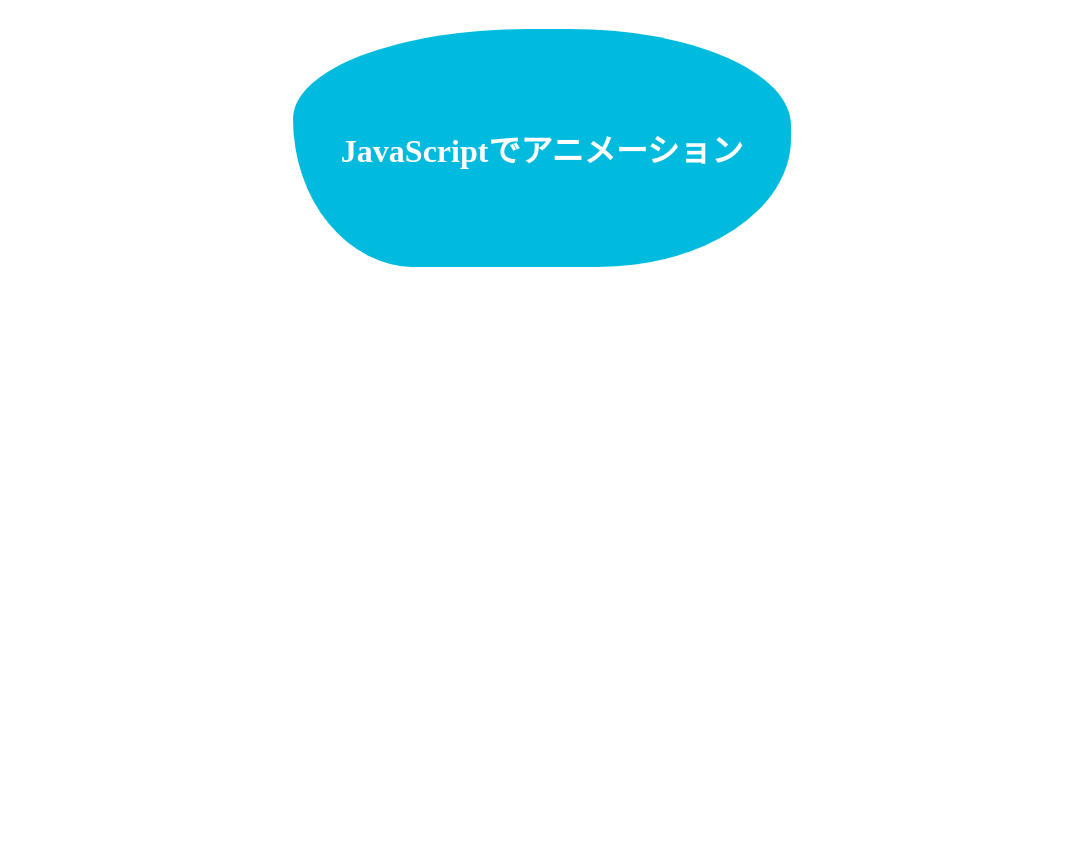
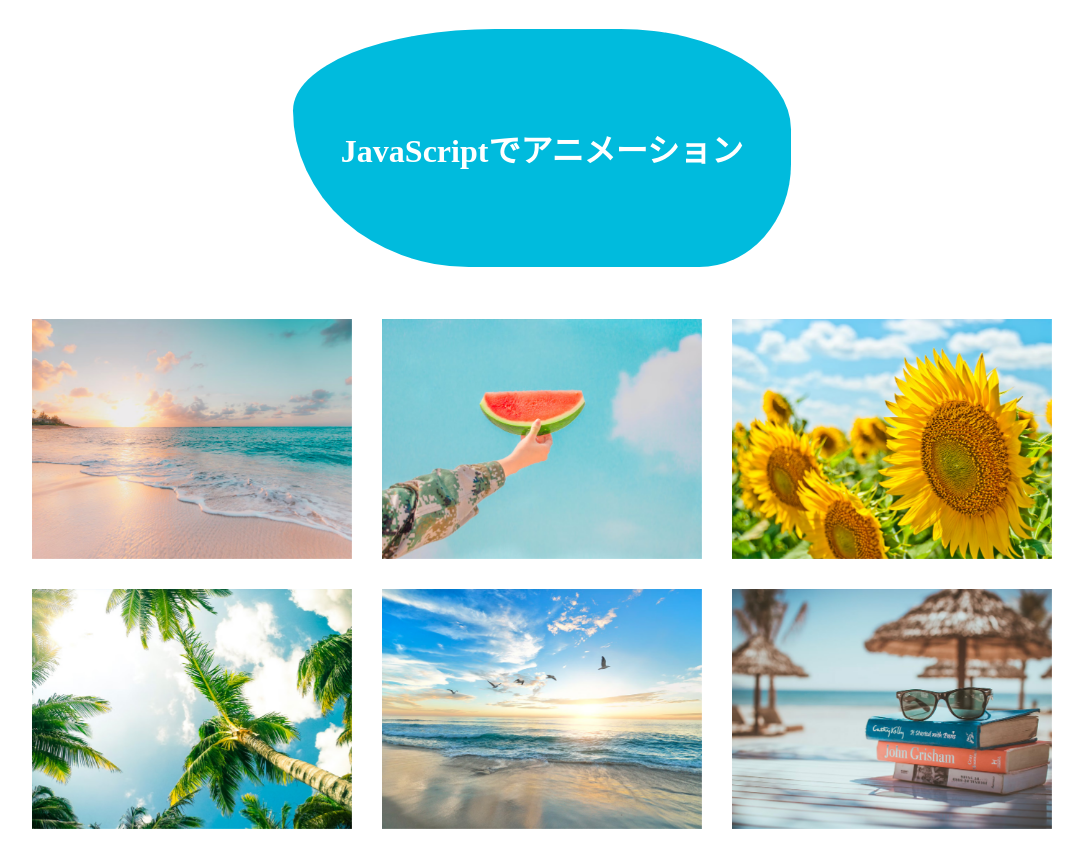
Before and after one commit to MK-1305/chapter6, a plain HTML site: page index.html in a window 1280 px wide. Shown: the whole page, without its empty margins (98-1181 px from the left). Before the commit the page ends 800 px from the top, so only its background shows below. Drawn offline with Linux system fonts and the light colour scheme.

Commit message:
色々な画像アニメーション

```diff
--- a/css/style.css
+++ b/css/style.css
@@ -10,3 +10,18 @@ h1 {
     padding: 6rem 3rem;
     border-radius: 50%;
 }
+.grid {
+    display: grid;
+    gap: 30px;
+    grid-template-columns: repeat(auto-fit, minmax(300px, 1fr));
+    max-width: 1020px;
+    margin: auto;
+    padding: 30px;
+}
+.img-item {
+    opacity: 0;
+    filter: blur(20px);
+    width: 100%;
+    aspect-ratio: 4 / 3;
+    object-fit: cover;
+}
--- a/index.html
+++ b/index.html
@@ -9,5 +9,13 @@
 </head>
 <body>
     <h1 id="heading">JavaScriptでアニメーション</h1>
+    <div class="grid">
+        <img class="img-item" src="images/summer1.jpg" alt="">
+        <img class="img-item" src="images/summer2.jpg" alt="">
+        <img class="img-item" src="images/summer3.jpg" alt="">
+        <img class="img-item" src="images/summer4.jpg" alt="">
+        <img class="img-item" src="images/summer5.jpg" alt="">
+        <img class="img-item" src="images/summer6.jpg" alt="">
+    </div>
 </body>
 </html>
--- a/js/script.js
+++ b/js/script.js
@@ -1,6 +1,6 @@
 const heading = document.querySelector('#heading');
 
-const keyframes = {
+const titleKeyframes = {
   // opacity: [0, 1],
   // 上に動かす指定
   // translate: ['0 50px', 0],
@@ -17,11 +17,33 @@ const keyframes = {
     '50% 50% 50% 20%/40% 40% 60% 60%',
   ],
 };
-const options = {
+const titleOptions = {
   duration: 8000,
-  easing: 'ease',
+  // easing: 'ease',
   direction: 'alternate',
   iterations: Infinity,
 };
 // 何を.animate(どのように,どれくらい)
-heading.animate(keyframes, options);
+heading.animate(titleKeyframes, titleOptions);
+
+const items = document.querySelectorAll('.img-item');
+// console.log(items);
+
+for (let i = 0; i < items.length; i++ ) {
+
+  const imageKeyframes = {
+    opacity: [0, 1],
+    filter: ['blur(20px)', 'blur(0)'],
+    rotate: ['5deg', 0],
+    scale: [1.1, 1],
+    translate: ['0 80px', 0],
+    easing: 'ease',
+  };
+
+  const imageOptions = {
+    duration: 1800,
+    delay: i * 300,
+    fill: 'forwards',
+  };
+  items[i].animate(imageKeyframes, imageOptions);
+};
```
Also changed, not shown: images/summer1.jpg (added), images/summer2.jpg (added), images/summer3.jpg (added), images/summer4.jpg (added), images/summer5.jpg (added), images/summer6.jpg (added).
